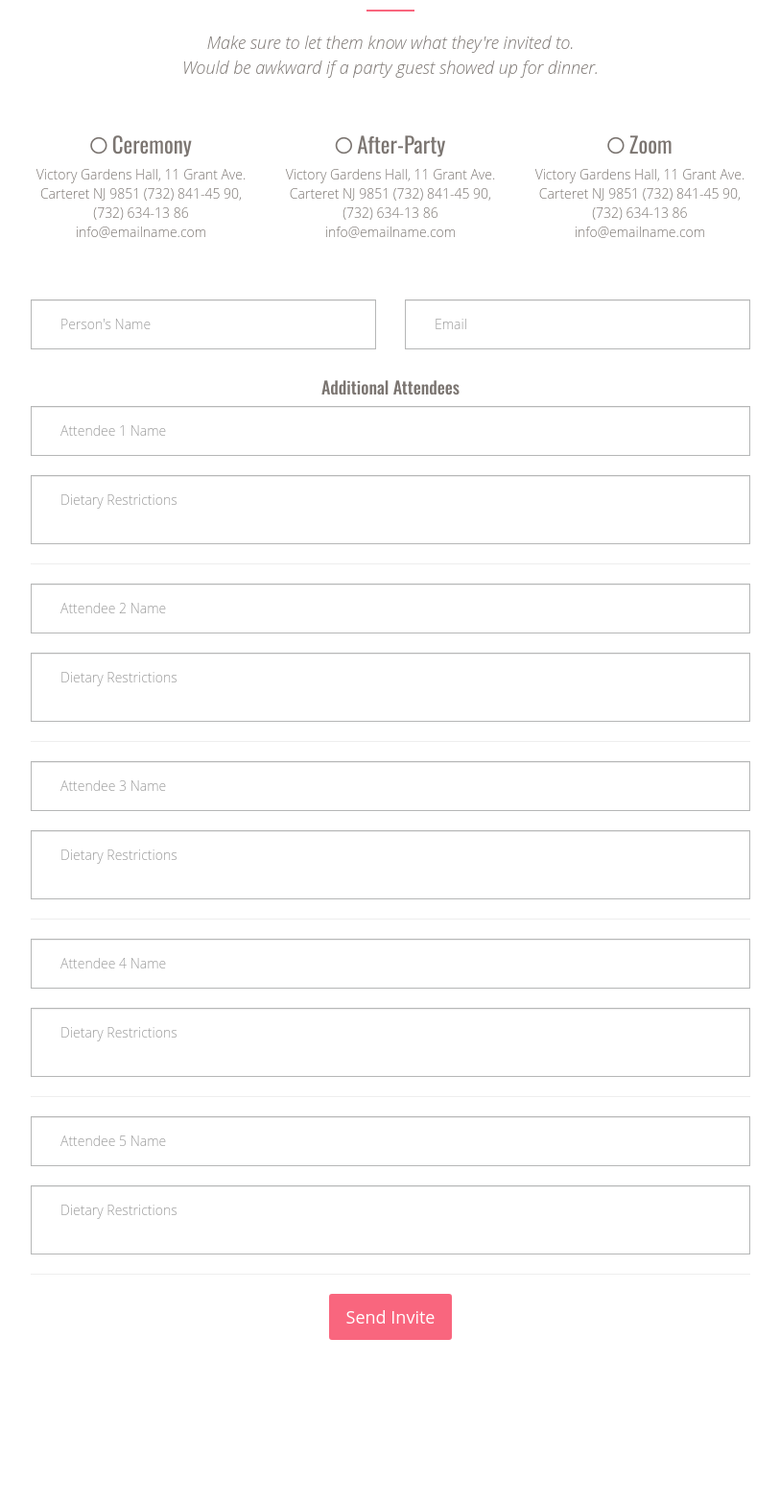
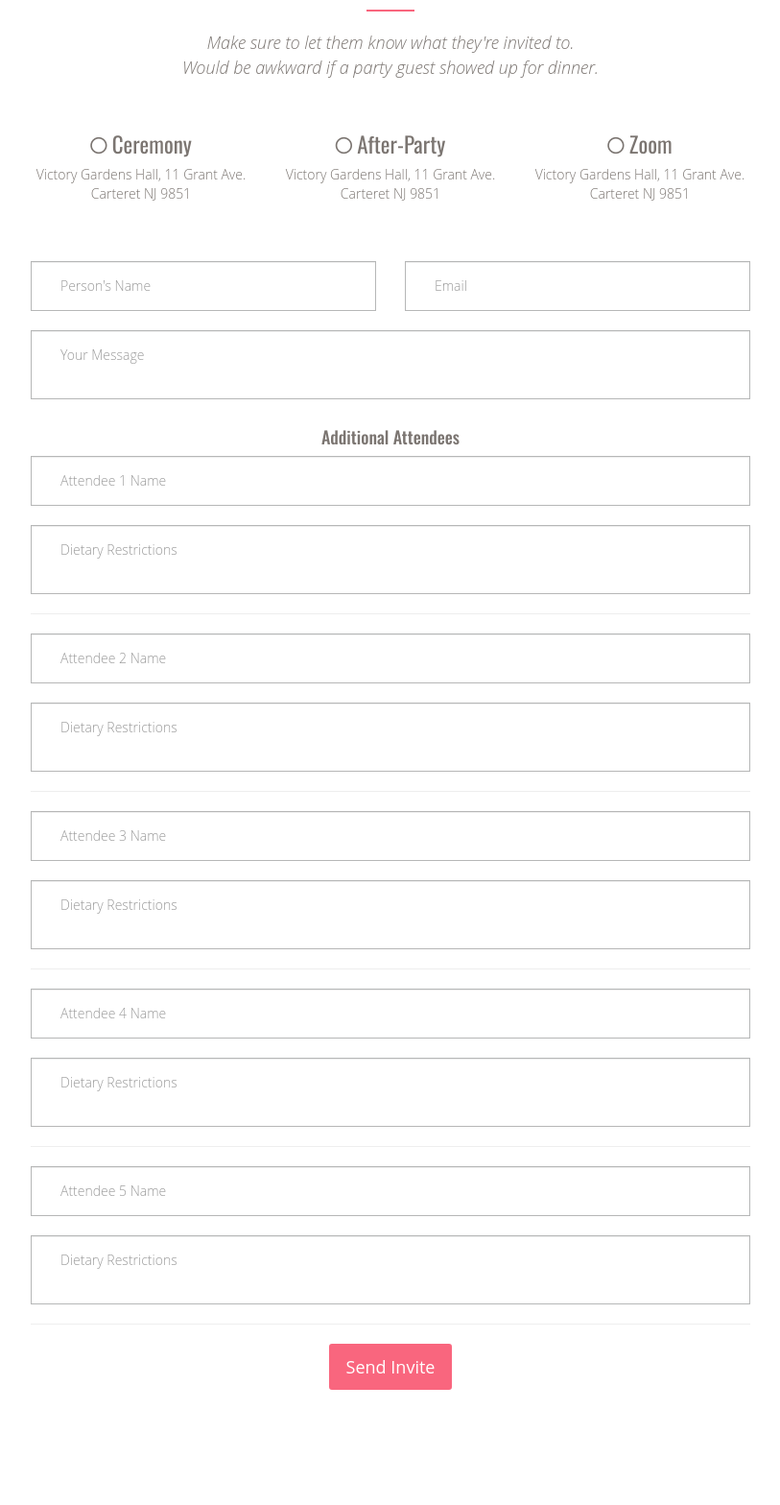
Before and after one commit to DelroyBrown/weddingApp, a Django app: page /rsvp/create/ in a window 1280 px wide. Shown: the part 208-1776 px from the top of the page at 96% size, without its empty margins (233-1046 px from the left). Before the commit the page ends 1604 px from the top, so only its background shows below. Run offline with Django 5.2, Linux system fonts and the light colour scheme; some libraries are stand-ins or nearby versions.

Commit message:
We can now invite to specific things liek the ceremony or just the party

```diff
--- a/templates/RSVP/create_rsvp_form.html
+++ b/templates/RSVP/create_rsvp_form.html
@@ -10,43 +10,40 @@
                     <div class="divider"></div>
                     <p><em>Make sure to let them know what they're invited to.<br>Would be awkward if a party guest showed up for dinner.</em></p>
                 </div>
-
             </div>
             <div class="col-md-8 col-md-offset-2 col-xs-12 text-center">
-
                 <form method="post" id="ajaxForm" data-toggle="validator">
                     {% csrf_token %}
                     <div class="row" style="margin-bottom: 50px;">
                         <div class="col-md-4 text-center">
-                            <input type="checkbox" id="checkbox-1" name="events[]" value="Pre-Wedding Dinner">
-                            <label for="checkbox-1" class="checkbox-button">
+                            <input type="checkbox" id="ceremony" name="ceremony" {% if form.ceremony.value %}checked{% endif %}>
+                            <label for="ceremony" class="checkbox-button">
                                 <i class="fa-regular fa-circle fa-xs" aria-hidden="true"></i>
                                 Ceremony
                             </label>
-                            <p>Victory Gardens Hall, 11 Grant Ave. Carteret NJ 9851 (732) 841-45 90, (732) 634-13 86 info@emailname.com</p>
+                            <p>Victory Gardens Hall, 11 Grant Ave. Carteret NJ 9851</p>
                         </div>
                         <div class="col-md-4 text-center">
-                            <input type="checkbox" id="checkbox-2" name="events[]" value="Ceremony">
-                            <label for="checkbox-2" class="checkbox-button">
+                            <input type="checkbox" id="after_party" name="after_party" {% if form.after_party.value %}checked{% endif %}>
+                            <label for="after_party" class="checkbox-button">
                                 <i class="fa-regular fa-circle fa-xs" aria-hidden="true"></i>
                                 After-Party
                             </label>
-                            <p>Victory Gardens Hall, 11 Grant Ave. Carteret NJ 9851 (732) 841-45 90, (732) 634-13 86 info@emailname.com</p>
+                            <p>Victory Gardens Hall, 11 Grant Ave. Carteret NJ 9851</p>
                         </div>
                         <div class="col-md-4 text-center">
-                            <input type="checkbox" id="checkbox-3" name="events[]" value="Party">
-                            <label for="checkbox-3" class="checkbox-button">
+                            <input type="checkbox" id="zoom" name="zoom" {% if form.zoom.value %}checked{% endif %}>
+                            <label for="zoom" class="checkbox-button">
                                 <i class="fa-regular fa-circle fa-xs" aria-hidden="true"></i>
                                 Zoom
                             </label>
-                            <p>Victory Gardens Hall, 11 Grant Ave. Carteret NJ 9851 (732) 841-45 90, (732) 634-13 86 info@emailname.com</p>
+                            <p>Victory Gardens Hall, 11 Grant Ave. Carteret NJ 9851</p>
                         </div>
                     </div>
-
                     <div class="row">
                         <div class="col-md-6">
                             <div class="form-group">
-                                <input class="form-control" placeholder="Person's Name"  type="text" name="family_name" id="id_family_name" value="{{ form.family_name.value|default_if_none:'' }}" />
+                                <input class="form-control" placeholder="Person's Name" type="text" name="family_name" id="id_family_name" value="{{ form.family_name.value|default_if_none:'' }}" />
                                 {% if form.family_name.errors %}
                                     <div class="error">{{ form.family_name.errors }}</div>
                                 {% endif %}
@@ -62,19 +59,27 @@
                         </div>
                     </div>
                     <div class="row">
+                        <div class="col-md-12">
+                            <div class="form-group">
+                                <textarea class="form-control" placeholder="Your Message" name="message" id="id_message">{{ form.message.value|default_if_none:'' }}</textarea>
+                                {% if form.message.errors %}
+                                    <div class="error">{{ form.message.errors }}</div>
+                                {% endif %}
+                            </div>
+                        </div>
+                    </div>
+                    <div class="row">
                         <h4>Additional Attendees</h4>
                         <div class="col-md-12">
                             {{ formset.management_form }}
                             {% for form in formset %}
                             <div class="form-group">
-
                                 <input placeholder="Attendee {{ forloop.counter }} Name" class="form-control" type="text" name="attendees-{{ forloop.counter0 }}-name" id="id_attendees-{{ forloop.counter0 }}-name" value="{{ form.name.value|default_if_none:'' }}" />
                                 {% if form.name.errors %}
                                     <div class="error">{{ form.name.errors }}</div>
                                 {% endif %}
                             </div>
                             <div class="form-group">
-
                                 <textarea placeholder="Dietary Restrictions" class="form-control" name="attendees-{{ forloop.counter0 }}-dietary_restrictions" id="id_attendees-{{ forloop.counter0 }}-dietary_restrictions">{{ form.dietary_restrictions.value|default_if_none:'' }}</textarea>
                                 {% if form.dietary_restrictions.errors %}
                                     <div class="error">{{ form.dietary_restrictions.errors }}</div>
@@ -83,11 +88,9 @@
                             <hr>
                             {% endfor %}
                         </div>
-
                     </div>
-                <button type="subit" class="btn btn-primary btn-lg">Send Invite</button>
+                    <button type="submit" class="btn btn-primary btn-lg">Send Invite</button>
                 </form>
-
             </div>
         </div>
     </div>
--- a/weddingApp_RSVP/admin.py
+++ b/weddingApp_RSVP/admin.py
@@ -13,11 +13,14 @@ class RSVPAdmin(admin.ModelAdmin):
         "family_name",
         "email",
         "response",
+        "ceremony",
+        "after_party",
+        "zoom",
         "created_at",
         "updated_at",
     )
     search_fields = ("family_name", "email")
-    list_filter = ("response", "created_at")
+    list_filter = ("response", "created_at", "after_party", "ceremony", "zoom")
     inlines = [AttendeeInline]
 
 
--- a/weddingApp_RSVP/forms.py
+++ b/weddingApp_RSVP/forms.py
@@ -7,7 +7,7 @@ from django.forms import inlineformset_factory
 class RSVPCreateForm(forms.ModelForm):
     class Meta:
         model = RSVP
-        fields = ["family_name", "email"]
+        fields = ["family_name", "email", "ceremony", "after_party", "zoom", "message"]
 
 
 class AttendeeForm(forms.ModelForm):
--- a/weddingApp_RSVP/models.py
+++ b/weddingApp_RSVP/models.py
@@ -12,6 +12,10 @@ class RSVP(models.Model):
     reason = models.TextField(blank=True, null=True)
     created_at = models.DateTimeField(auto_now_add=True)
     updated_at = models.DateTimeField(auto_now=True)
+    ceremony = models.BooleanField(default=False)
+    after_party = models.BooleanField(default=False)
+    zoom = models.BooleanField(default=False)
+    message = models.TextField(blank=True, null=True)
 
     def __str__(self):
         return f"{self.family_name} - {self.email}"
--- a/weddingApp_RSVP/views.py
+++ b/weddingApp_RSVP/views.py
@@ -41,7 +41,24 @@ def generate_unique_token(family_name):
 def send_rsvp_email(rsvp):
     rsvp_link = f"http://localhost:8000/rsvp/{rsvp.token}/"
     subject = "You're invited to our wedding"
-    message = f"Hello {rsvp.family_name},\n\nYou're invited to our wedding! Please RSVP using the following link: {rsvp_link}\n\nThank you!"
+    message = f"""
+    Hello {rsvp.family_name},
+
+    You're invited to our wedding! Please RSVP using the following link: {rsvp_link}
+
+    You are invited to:
+    """
+    if rsvp.ceremony:
+        message += "\n- The Ceremony"
+    if rsvp.after_party:
+        message += "\n- The After-Party"
+    if rsvp.zoom:
+        message += "\n- Join via Zoom"
+
+    if rsvp.message:
+        message += f"\n\nMessage from us:\n{rsvp.message}"
+
+    message += "\n\nThank you!"
     send_mail(subject, message, "your_email@example.com", [rsvp.email])
 
 
```
Also changed, not shown: weddingApp_RSVP/migrations/0002_rsvp_after_party_rsvp_ceremony_rsvp_zoom.py (added), weddingApp_RSVP/migrations/0003_rsvp_message.py (added).
